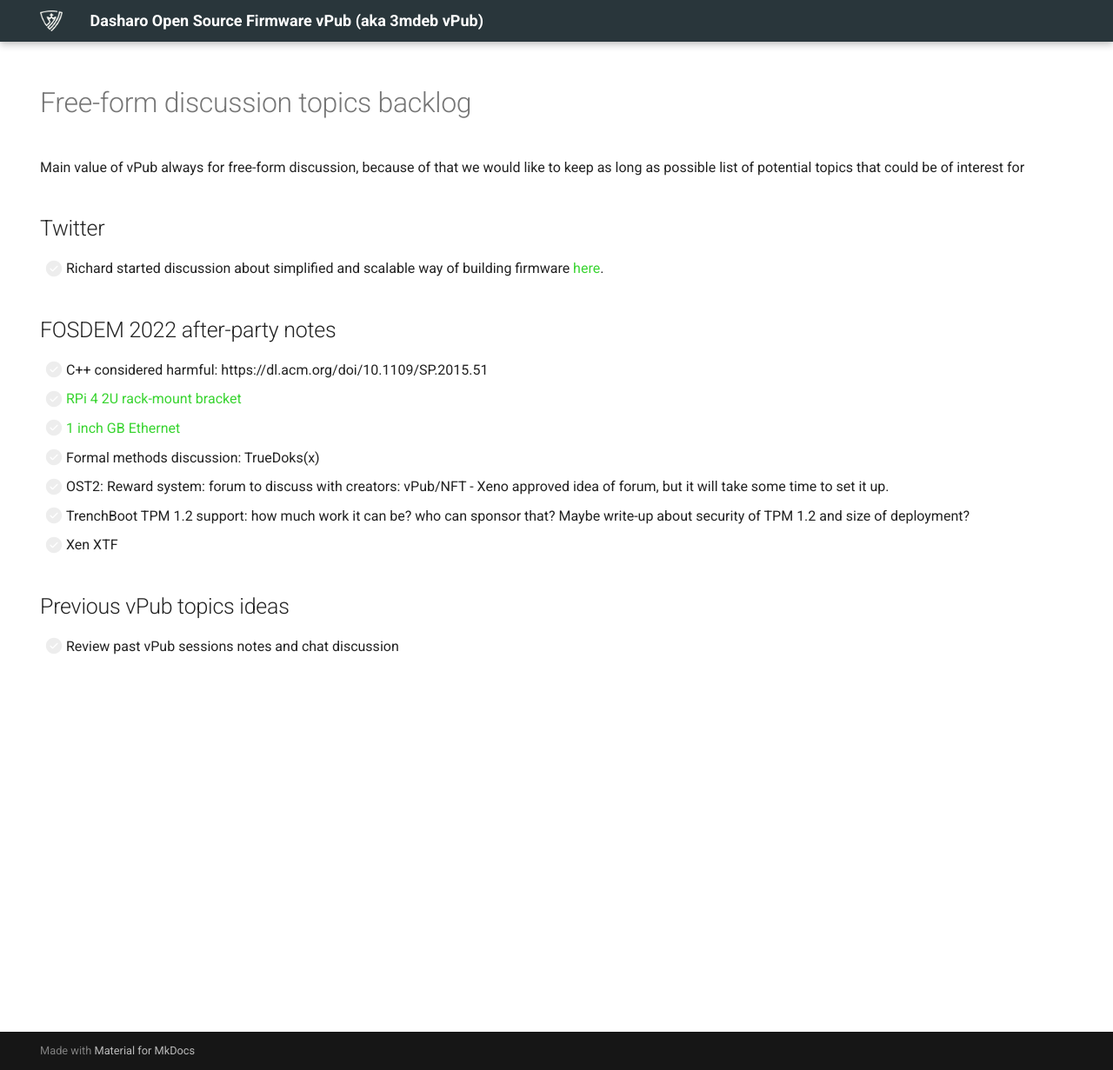
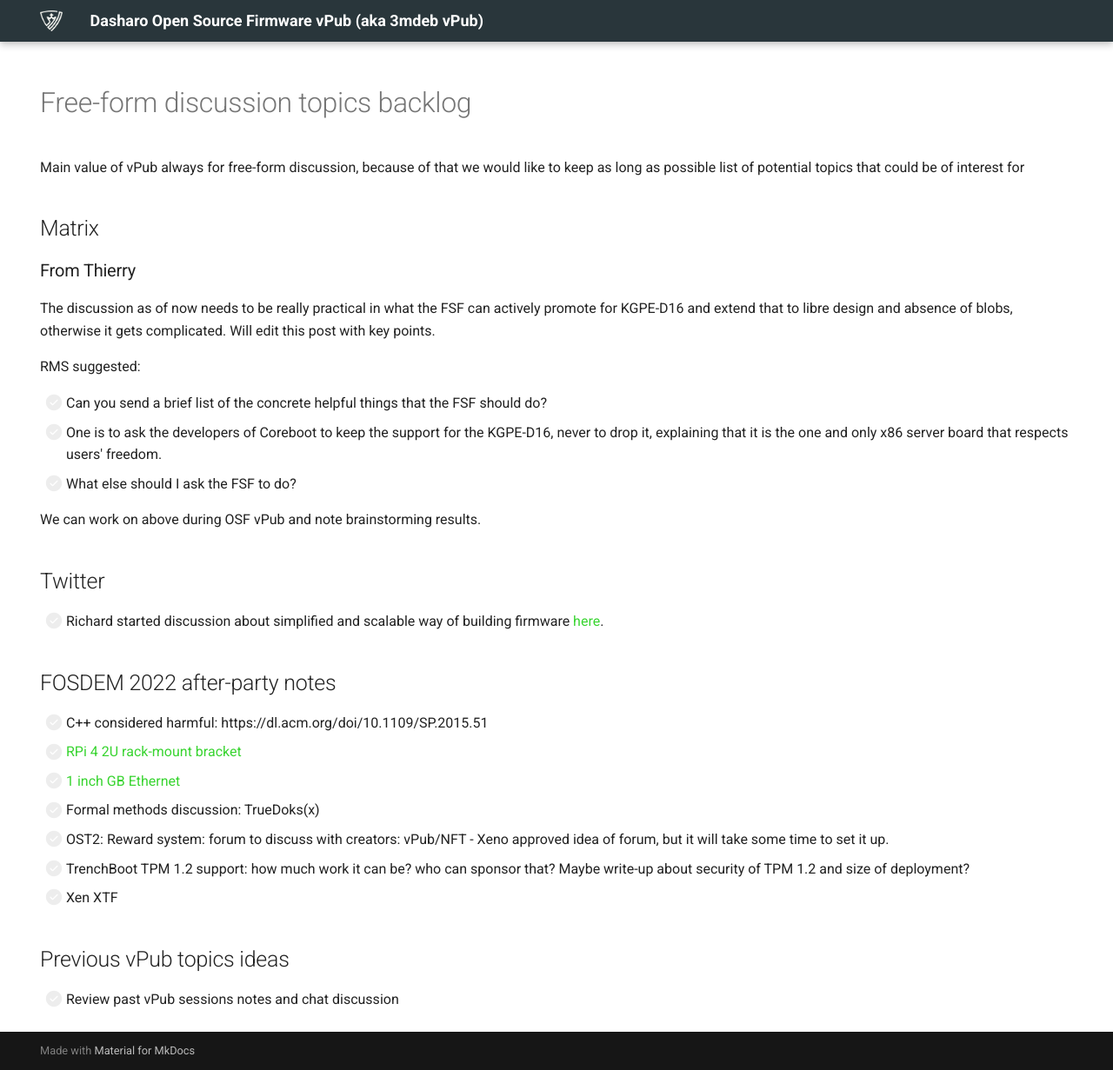
Before and after one commit to Dasharo/vpub, an MkDocs documentation site: the page built from docs/topics_backlog.md, in a window 1280 px wide and 1231 px high. Shown: the whole window at 87% size. Built offline with MkDocs 1.6.1 and Material for MkDocs 9.7.7, drawn with Linux system fonts in a browser that asks for light colours.

Commit message:
docs/topics_backlog.md: add Thierry suggestions
Signed-off-by: Piotr Król <piotr.krol@3mdeb.com>

```diff
--- a/docs/topics_backlog.md
+++ b/docs/topics_backlog.md
@@ -9,6 +9,25 @@
 Main value of vPub always for free-form discussion, because of that we would
 like to keep as long as possible list of potential topics that could be of
 interest for
+
+## Matrix
+
+### From Thierry
+
+The discussion as of now needs to be really practical in what the FSF can
+actively promote for KGPE-D16 and extend that to libre design and absence of
+blobs, otherwise it gets complicated. Will edit this post with key points.
+
+RMS suggested:
+
+- [ ] Can you send a brief list of the concrete helpful things that the FSF
+should do?
+- [ ] One is to ask the developers of Coreboot to keep the support for the
+KGPE-D16, never to drop it, explaining that it is the one and only x86
+server board that respects users' freedom.
+- [ ] What else should I ask the FSF to do?
+
+We can work on above during OSF vPub and note brainstorming results.
 
 ## Twitter
 
```
